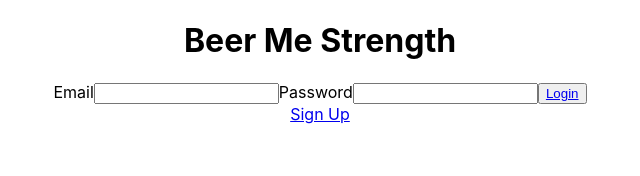
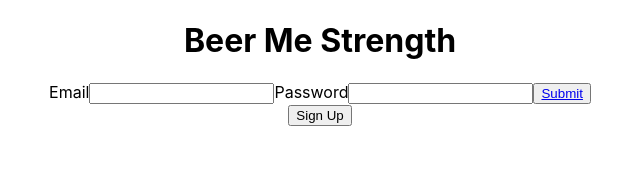
Before and after one commit to wjacobs71086/BeerMeStrength, a React (Create React App) app: page / in a window 1280 px wide. Shown: the top 176 px of the page, without its empty margins (320-960 px from the left). Built offline with nearby package versions, Linux system fonts and the light colour scheme.

Commit message:
worked on the filter and login routing

```diff
--- a/src/App.js
+++ b/src/App.js
@@ -7,10 +7,7 @@ import './App.css';
 import {HomePage} from './Routes/HomePage';
 import {NewBeer} from './Routes/NewBeer';
 import { LandingPage } from './Routes/LandingPage';
-import {
-  BrowserRouter as Router,
-  Route,
-} from "react-router-dom";
+import { Route } from "react-router-dom";
 
 
 function App() {
--- a/src/Routes/LandingPage.js
+++ b/src/Routes/LandingPage.js
@@ -1,13 +1,21 @@
-import React from 'react'
-import { Link } from 'react-router-dom';
+import React, {useState} from 'react'
 import LoginForm from '../components/LoginForm'
 
 
+
 export const LandingPage = () => {
+    const [signUp, setSignUp] = useState(false)
+
+    const handleCancel = () => {
+        return setSignUp(false)
+    }
+
     return (
         <div>
-            <LoginForm/>
-            <Link to='/sign-up'>Sign Up</Link>
+            <LoginForm
+                signUp={signUp}
+                handleCancel={handleCancel}/>
+            {(!signUp) ?<button onClick={()=>setSignUp(true)}>Sign Up</button> : null}
         </div>
     )
 }
--- a/src/components/Beer.js
+++ b/src/components/Beer.js
@@ -6,6 +6,7 @@ export const Beer = (props) => {
     return (
         <div>
             <h5>Name: {props.name}</h5>
+            {(props.by) ? <p>By: {props.by}</p> : null}
             <p>Rating: {props.rating}</p>
             <p>Price: {props.price}</p>
         </div>
--- a/src/components/FilteredSearch.js
+++ b/src/components/FilteredSearch.js
@@ -5,29 +5,28 @@ import {Beer} from './Beer'
 
 export const FilteredSearch = (props) => {
 
-// If the filter from props is "fav" then return favorite beers, else,
-//search the name of the beers, or the by of the beers and return that list.
+const {filter, beers } = props;
+console.log('this is the filter', filter)
 
 const handleTextFilter = (filter) => {
   // filter through the beers list and return a new list that contains the filter from either the name, or by
 
   let filteredList = props.beers
-// check if the term is used and filter by that
-
-// if the rating and the term are used, then filter by that, otherwise use the rating if the term is still set to 'fav'
-// Should there be a rating filter? Should this instead be "Sort by:" and provide highest to lowest?
-// Door dash overs "Over 3.5" as a rating system with price being basically a radio selector.
     if (filter !== 'fav' && filter.term.length > 0) {
-        filteredList = props.beers.filter(beer => beer.name.toLowerCase().includes(props.filter.term) || beer.by.toLowerCase().includes(props.filter.term))
+        filteredList = beers.filter(beer => beer.name.toLowerCase().includes(filter.term) || beer.by.toLowerCase().includes(filter.term))
     }
 
    if (filter.rating > 1) {
         filteredList = filteredList.filter(beer => beer.rating >= filter.rating)
    }
 
-   if (filter.term == ''){
+   if (filter.term === ''){
        filteredList = filteredList.filter(beer => beer.fav)
    }
+
+   if (filter.price != '' && filter.price){
+    filteredList = filteredList.filter(beer => beer.price.length >= filter.price.length)
+}
 
 
     return (
@@ -46,7 +45,7 @@ const handleTextFilter = (filter) => {
 
     return (
         <div>
-            {(props.filter.term == '') ? <h3>My favorite beers!</h3> : null}
+            {(filter.term === '' && filter.price == '' & filter.rating == '') ? <h3>My favorite beers!</h3> : null}
             {handleTextFilter(props.filter)}
         </div>
     )
--- a/src/components/LoginForm.js
+++ b/src/components/LoginForm.js
@@ -2,7 +2,31 @@ import React from 'react'
 import { Link } from 'react-router-dom';
 
 
-export const LoginForm = () => {
+export const LoginForm = (props) => {
+
+const handleFormRender = () => {
+    if (props.signUp) {
+        return (
+            <div>
+                <form>
+                    <label>Name</label>
+                    <input type='text'/>
+                    <label>Age</label>
+                    <input type='text'/>
+                    <label>Email</label>
+                    <input type='email'/>
+                    <label>Password</label>
+                    <input type='password'/>
+                    <label>Re-Enter Password</label>
+                    <input type='password'/>
+                    <button>
+                        <Link to='/home'>Submit</Link>
+                    </button>
+                    <button onClick={() => props.handleCancel()}>Cancel</button>
+                </form>
+            </div>
+        )
+    } else {
         return (
             <div>
                 <form>
@@ -11,11 +35,19 @@ export const LoginForm = () => {
                     <label>Password</label>
                     <input type='password'/>
                     <button>
-                    <Link to='/home'>Login</Link>
+                        <Link to='/home'>Submit</Link>
                     </button>
                 </form>
             </div>
         )
     }
+}
+
+    return (
+        <div>
+            {handleFormRender()}
+        </div>
+    )
+}
 
 export default LoginForm;
--- a/src/components/Search.js
+++ b/src/components/Search.js
@@ -7,7 +7,7 @@ import React, {useState, useEffect} from 'react'
 
 
 export const Search = (props) => {
-    const [search, setSearch] = useState({term: '', rating: null, price: null})
+    const [search, setSearch] = useState({term: '', rating: '', price: ''})
 
     useEffect(() => {
         props.handleSearch(search)
@@ -23,7 +23,7 @@ export const Search = (props) => {
 
             <label>Rating: </label>
             <select name="rating"
-                    value={search.rating}
+                    value={(search.rating) ? search.rating : ''}
                     onChange={(e) => {
                         setSearch({...search, rating:e.target.value})
                     }}
@@ -38,11 +38,10 @@ export const Search = (props) => {
             <label>Price: </label>
             <select
                 name="price"
-                value={[]}
+                value={(search.price) ? search.price : ''}
                     onChange={(e) => {
-                        console.log('welp, we will get there', e.target.value)
-                    }}
-                multiple>
+                        setSearch({...search, price: e.target.value})
+                    }}>
                 <option value="$">$</option>
                 <option value="$$">$$</option>
                 <option value="$$$">$$$</option>
```
Lines whose indentation alone changed are shown as unchanged.
